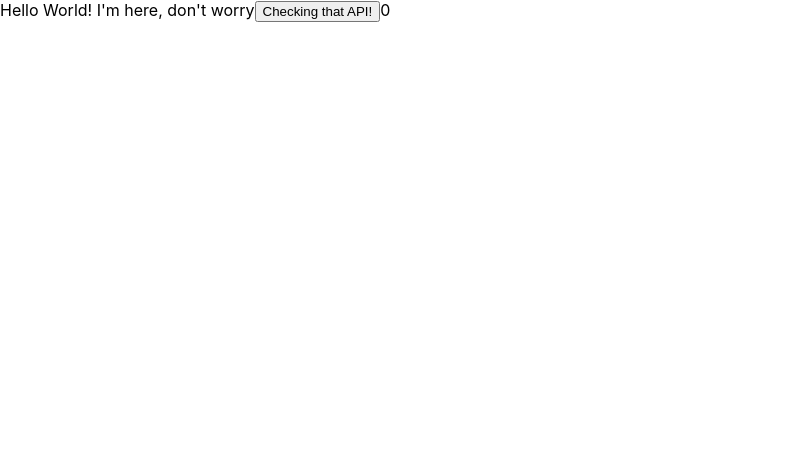
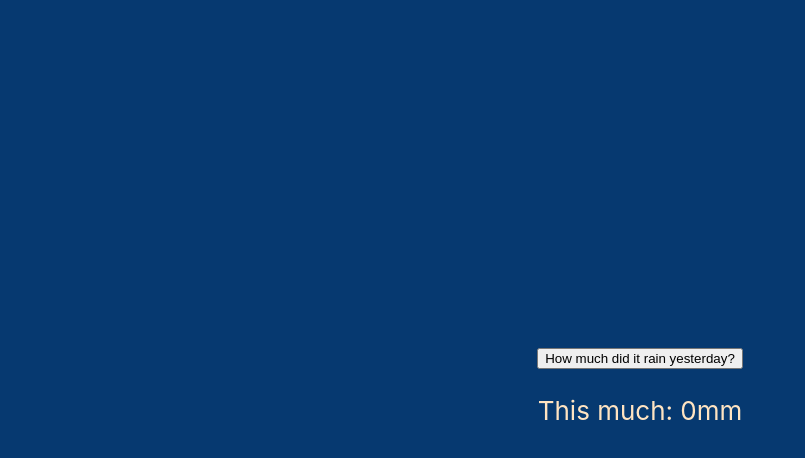
Before and after one commit to reg710/GardenAPI-React, a React (Create React App) app: page / in a window 1280 px wide. Shown: the top 458 px of the page, without its empty margins (0-805 px from the left). Built offline with nearby package versions, Linux system fonts and the light colour scheme; no server answers.

Commit message:
Added very (very) basic style to try things out

```diff
--- a/src/App.js
+++ b/src/App.js
@@ -4,7 +4,7 @@ import Forecast from './forecast.js';
 function App() {
   return (
     <div>
-    <Forecast/>
+      <Forecast/>
     </div>
   );
 }
--- a/src/forecast.css
+++ b/src/forecast.css
@@ -0,0 +1,11 @@
+
+.container {
+    background-color: #063970;
+    min-height: 100vh;
+    display: flex;
+    flex-direction: column;
+    align-items: center;
+    justify-content: center;
+    font-size: calc(10px + 2vmin);
+    color: #ffe4c2;
+}
--- a/src/forecast.js
+++ b/src/forecast.js
@@ -6,8 +6,6 @@ import Axios from 'axios';
 // Not sure if this is the usual place to store this information
 const API_KEY = process.env.REACT_APP_API_KEY;
 
-// Need to figure out how to make params changeable by input field on page
-
 
 class Forecast extends React.Component {
     // function that allows me to set up state
@@ -15,7 +13,6 @@ class Forecast extends React.Component {
         super(props);
 
         this.state = {
-            test: "I'm here, don't worry",
             yesterday_rain: 0,
         };
 
@@ -80,16 +77,17 @@ class Forecast extends React.Component {
         }).catch((error) => {
             console.error(error);
         });
-
-        console.log(this.state.yesterday_rain)
     }
 
     render() {
         return (
-            <div>
-                Hello World! {this.state.test}
-                <button onClick={this.runAxios}>Checking that API!</button>
-                {this.state.yesterday_rain}
+            <div class="container">
+                <button onClick={this.runAxios}>
+                    How much did it rain yesterday?
+                </button>
+                <div>
+                    <p>This much: {this.state.yesterday_rain}mm</p>
+                </div>
             </div>
         );
     }
```
